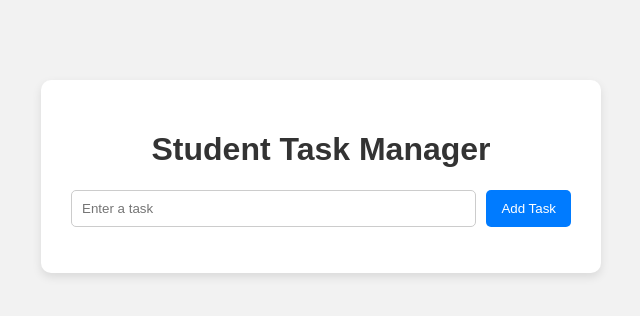
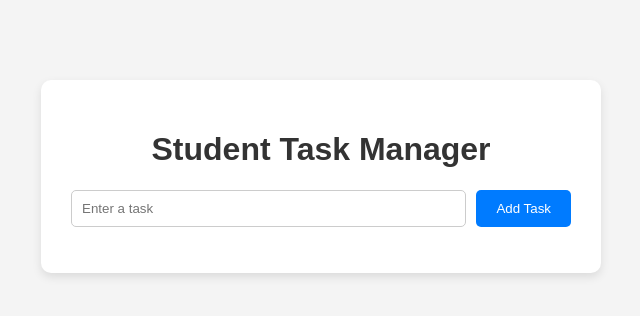
Before and after one commit to Vrushali-646/devops-task-manager, a plain HTML site: page index.html in a window 1280 px wide. Shown: the full height of the page, 319-959 px from the left. Drawn offline with Linux system fonts and the light colour scheme.

Commit message:
Improve Task Manager user interface

```diff
--- a/style.css
+++ b/style.css
@@ -50,3 +50,19 @@ li {
     background-color: #eee;
     border-radius: 5px;
 }
+
+/* UI Improvements */
+body {
+    font-family: Arial, sans-serif;
+    background-color: #f4f4f4;
+}
+
+h1 {
+    text-align: center;
+}
+
+button {
+    padding: 10px 20px;
+    border-radius: 5px;
+    cursor: pointer;
+}
```
